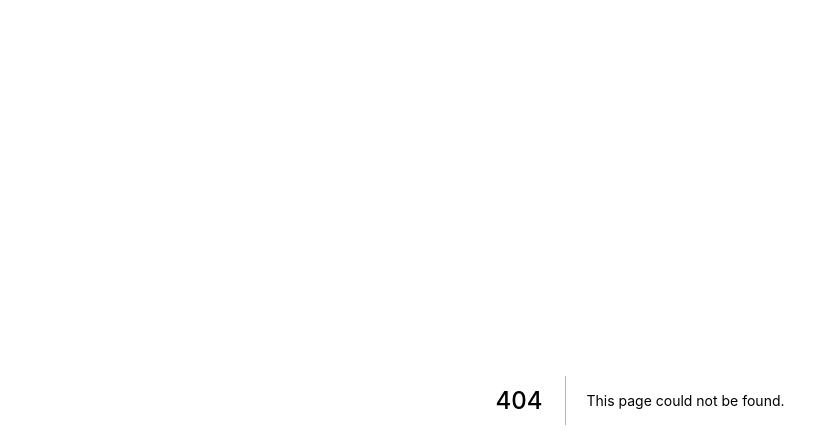
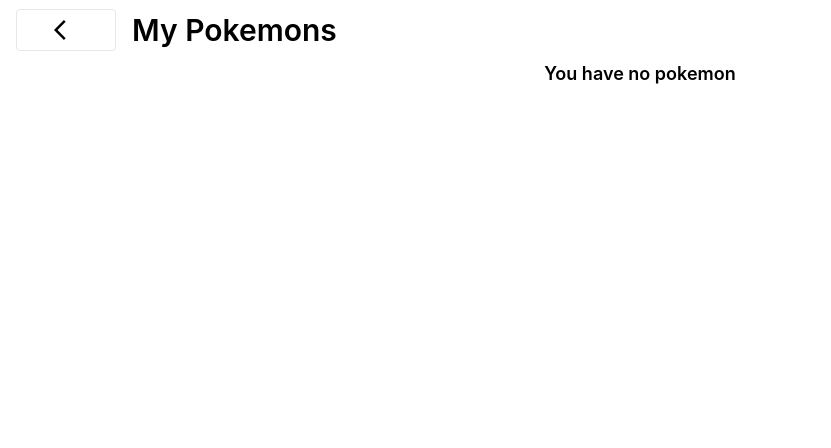
Before and after one commit to crandicha/tokopedia-charles, a Next.js app: page /my-pokemons in a window 1280 px wide. Before the commit this address had no page. Shown: the top 448 px of the page, without its empty margins (0-831 px from the left). Built offline with nearby package versions, Linux system fonts and the light colour scheme.

Commit message:
feat: add my pokemon list page

```diff
--- a/app/Home/index.tsx
+++ b/app/Home/index.tsx
@@ -3,15 +3,19 @@
 import { getPokemonList } from 'api/pokemon'
 import PokemonCard from 'components/PokemonCard'
 import Spinner from 'components/Spinner'
-import { getCache, MY_POKEMON_LIST_KEY } from 'utils/helpers/cache'
+import { getCache, MY_POKEMON_LIST_KEY, setCache } from 'utils/helpers/cache'
 
-import type { Pokemon, PokemonDetail } from 'types/pokemon'
+import type { MyPokemonListData, Pokemon } from 'types/pokemon'
 
-const Home = () => {
+interface HomeProps {
+  type?: 'home' | 'my-pokemon'
+}
+
+const Home = ({ type = 'home' }: HomeProps) => {
   const limit = 20
   const loaderRef = React.useRef<any>(null)
   const [myPokemonListData, setMyPokemonListData] = React.useState<
-    { name: string; nickname: string; data: PokemonDetail }[]
+    MyPokemonListData[]
   >([])
   const [totalPokemon, setTotalPokemon] = React.useState<number>(0)
   const [offset, setOffset] = React.useState<number>(0)
@@ -41,6 +45,13 @@
     return myPokemonListData?.filter((data) => data.name === name).length
   }
 
+  const releasePokemon = async (id: string) => {
+    const dbData: MyPokemonListData[] = await getCache(MY_POKEMON_LIST_KEY)
+    const newData = dbData?.filter?.((data) => data.id !== id)
+    setCache(MY_POKEMON_LIST_KEY, newData)
+    setMyPokemonListData(newData)
+  }
+
   React.useEffect(() => {
     const observer = new IntersectionObserver(observerCallback, {
       root: null,
@@ -57,29 +68,47 @@
   }, [offset])
 
   React.useEffect(() => {
-    loadPokemons()
     getCache(MY_POKEMON_LIST_KEY).then((data) => {
       setMyPokemonListData(data)
     })
+    if (type === 'home') {
+      loadPokemons()
+    }
   }, [])
 
   return (
     <div>
       <div className="flex flex-row flex-wrap justify-center gap-4 px-4">
-        {pokemons?.map?.((pokemon, index) => (
+        {type === 'home' &&
+          pokemons?.map?.((pokemon, index) => (
             <PokemonCard
               data={pokemon}
               key={index}
               owned={countHowManyPokemonOwned(pokemon.name)}
             />
           ))}
+        {type === 'my-pokemon' &&
+          myPokemonListData?.map?.((data, index) => (
+            <PokemonCard
+              data={data?.data}
+              nickname={data?.nickname}
+              key={index}
+              type={type}
+              onRelease={() => releasePokemon(data?.id)}
+            />
+          ))}
       </div>
+      {type === 'my-pokemon' && myPokemonListData?.length === 0 && (
+        <div className="text-lg font-semibold text-center">
+          You have no pokemon
+        </div>
+      )}
       {isLoading && (
         <div className="my-20">
           <Spinner />
         </div>
       )}
-      <div ref={loaderRef}></div>
+      {type === 'home' && <div ref={loaderRef}></div>}
     </div>
   )
 }
--- a/app/PokemonDetail/index.tsx
+++ b/app/PokemonDetail/index.tsx
@@ -19,6 +19,7 @@
 import styles from './PokemonDetail.module.css'
 
 import type { PokemonDetail as PokemonDetailTypes } from 'types/pokemon'
+import md5 from 'md5'
 
 type CatchPokemonState = 'idle' | 'attempt' | 'waiting' | 'failed' | 'success'
 
@@ -74,7 +75,15 @@
       ...(dbData || []),
       {
         nickname: pokemonNickname,
-        data: pokemonData,
+        data: {
+          ...pokemonData,
+          species: [
+            {
+              types: pokemonData?.types,
+            },
+          ],
+        },
+        id: md5(new Date().toISOString()),
         name: pokemonData?.name,
       },
     ])
@@ -91,7 +100,7 @@
     setBackgroundColor(backgroundColor)
     setHeaderTextColor('white')
     if (pokemonData?.pokemonID) {
-      setPokemonSprite(getPokemonSprite(pokemonData?.pokemonID as string))
+      setPokemonSprite(getPokemonSprite(pokemonData?.pokemonID as number))
     }
     // eslint-disable-next-line react-hooks/exhaustive-deps
   }, [pokemonData])
--- a/components/Header/index.tsx
+++ b/components/Header/index.tsx
@@ -15,12 +15,14 @@
   hasBackButton?: boolean
   buttonColor: ButtonColors
   backButtonLink?: string
+  showBag?: boolean
 }
 
 const Header = ({
   hasBackButton = false,
   backButtonLink = '/',
   buttonColor,
+  showBag = false,
   className,
 }: HeaderProps) => {
   const atTop = useScrollFromTop()
@@ -52,6 +54,7 @@
         </Link>
       )}
       <div className="ml-4 font-semibold text-3xl flex-1">{title}</div>
+      {showBag && (
         <div className="mr-4">
           <Link href="/my-pokemons">
             <a>
@@ -66,6 +69,7 @@
             </a>
           </Link>
         </div>
+      )}
     </div>
   )
 }
--- a/components/Layout/index.tsx
+++ b/components/Layout/index.tsx
@@ -8,6 +8,8 @@
   title?: string
   headerTextColor?: 'white' | 'black'
   buttonColor?: ButtonColors
+  showBag?: boolean
+  backButtonLink?: string
   hasBackButton?: boolean
 }
 
@@ -33,6 +35,8 @@
   title: initialTitle = '',
   hasBackButton,
   buttonColor = 'white',
+  showBag = false,
+  backButtonLink = '/',
   children,
 }: LayoutProps) => {
   const [title, setTitle] = React.useState<string>(initialTitle)
@@ -51,7 +55,12 @@
         setHeaderTextColor,
       }}
     >
-      <Header hasBackButton={hasBackButton} buttonColor={buttonColor} />
+      <Header
+        hasBackButton={hasBackButton}
+        buttonColor={buttonColor}
+        backButtonLink={backButtonLink}
+        showBag={showBag}
+      />
       <div className="pt-[60px] h-screen">{children}</div>
     </LayoutContext.Provider>
   )
--- a/components/PokemonCard/index.tsx
+++ b/components/PokemonCard/index.tsx
@@ -3,6 +3,7 @@
 import Link from 'next/link'
 import clsx from 'clsx'
 
+import Button from 'components/Button'
 import PokemonTypePills from 'components/PokemonTypePills'
 import { getPokemonSprite } from 'utils/image'
 
@@ -12,14 +13,23 @@
 
 interface PokemonCardProps {
   data: Pokemon
-  owned: number
+  nickname?: string
+  owned?: number
+  type?: 'home' | 'my-pokemon'
+  onRelease?: () => void
 }
 
-const PokemonCard = ({ data, owned }: PokemonCardProps) => {
+const PokemonCard = ({
+  data,
+  owned,
+  type,
+  nickname,
+  onRelease,
+}: PokemonCardProps) => {
   const pokemonSprite = getPokemonSprite(data?.pokemonID)
   return (
     <Link href={`/pokemon/${data?.name}`}>
-      <a className="relative hover:scale-110 hover:shadow-xl">
+      <a className={clsx('relative hover:scale-110 hover:shadow-xl')}>
         {!!owned && (
           <div className="absolute top-[5px] left-[5px] bg-white rounded-full w-6 h-6 flex justify-center items-center">
             {owned}
@@ -42,17 +52,35 @@
             />
           </div>
           <div className="bg-white p-2 rounded-md">
-            <div className="font-semibold capitalize mb-2 flex justify-center">
-              #{data?.pokemonID} {data?.name}
+            <div className="mb-2 text-center">
+              <div className="font-semibold capitalize">
+                #{data?.pokemonID} {data?.name}{' '}
+              </div>
+              {type === 'my-pokemon' && <div>({nickname})</div>}
             </div>
             <div className="flex flex-row gap-2">
-              {data?.species[0]?.types?.map((type, index) => (
+              {data?.species?.[0]?.types?.map((type, index) => (
                 <PokemonTypePills
                   type={type?.type?.name as PokemonType}
                   key={index}
                 />
               ))}
             </div>
+            {type === 'my-pokemon' && (
+              <div className="mt-2">
+                <Button
+                  color="red"
+                  className="w-full"
+                  onClick={(e) => {
+                    e.preventDefault()
+                    e.stopPropagation()
+                    onRelease?.()
+                  }}
+                >
+                  Release
+                </Button>
+              </div>
+            )}
           </div>
         </div>
       </a>
--- a/pages/index.tsx
+++ b/pages/index.tsx
@@ -3,7 +3,7 @@
 
 const Home = () => {
   return (
-    <Layout title="Pokedex">
+    <Layout title="Pokedex" showBag>
       <App />
     </Layout>
   )
--- /dev/null
+++ b/pages/my-pokemons/index.tsx
@@ -0,0 +1,12 @@
+import Layout from 'components/Layout'
+import App from 'app/Home'
+
+const MyPokemons = () => {
+  return (
+    <Layout title="My Pokemons" hasBackButton>
+      <App type="my-pokemon" />
+    </Layout>
+  )
+}
+
+export default MyPokemons
```
Also changed, not shown: types/pokemon/index.ts (+15 -5 lines). Lines whose indentation alone changed are shown as unchanged.
